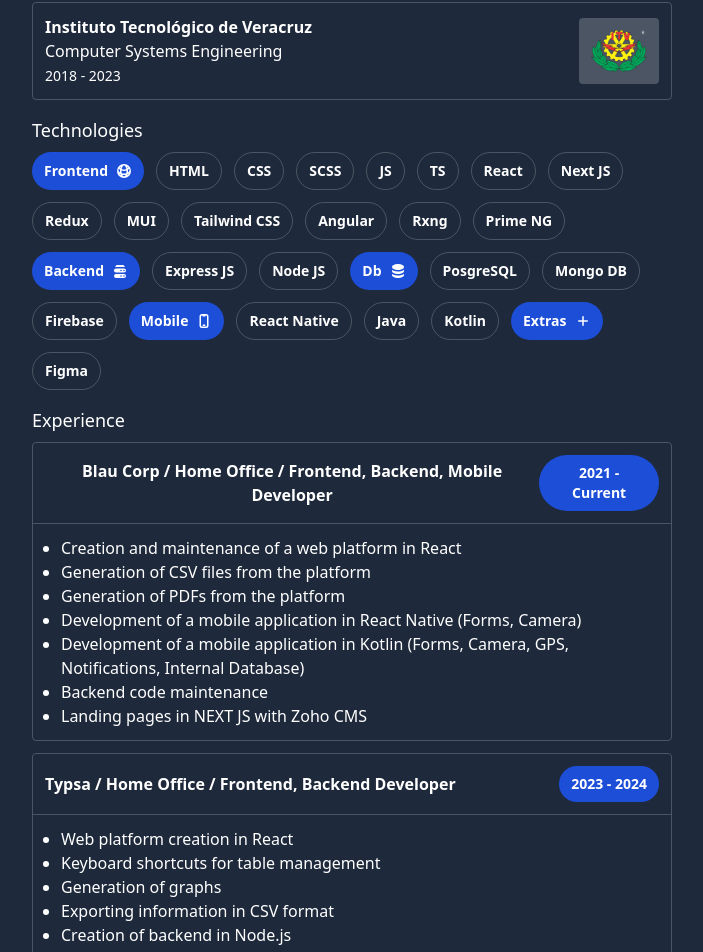
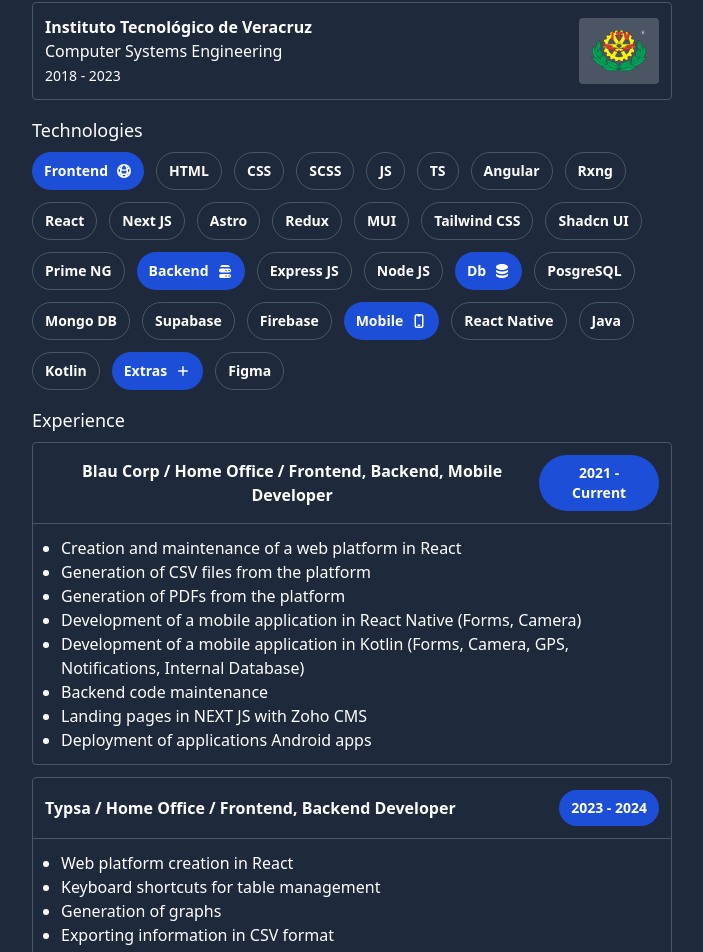
Before and after one commit to andrelizarandev/briefcase-2024-frontend, a Next.js app: page / in a window 1280 px wide. Shown: the part 334-1286 px from the top of the page, without its empty margins (288-991 px from the left). Built offline with nearby package versions, Linux system fonts and the light colour scheme; no server answers.

Commit message:
feat: información de tecnologías actualizada

```diff
--- a/src/app/page.tsx
+++ b/src/app/page.tsx
@@ -387,13 +387,15 @@
   { name:'SCSS' },
   { name:'JS' },
   { name:'TS' },
+  { name:'Angular' },
+  { name:'Rxng' },
   { name:'React' },
   { name:'Next JS' },
+  { name:'Astro' },
   { name:'Redux' },
   { name:'MUI' },
   { name:'Tailwind CSS' },
-  { name:'Angular' },
-  { name:'Rxng' },
+  { name:'Shadcn UI' },
   { name:'Prime NG' },
 
   { name:'Backend', icon:<ServerStackIcon className='h-4 w-4'/> },
@@ -403,6 +405,7 @@
   { name:'Db', icon:<CircleStackIcon className='h-4 w-4'/> },
   { name:'PosgreSQL' },
   { name:'Mongo DB' },
+  { name:'Supabase' },
   { name:'Firebase' },
 
   { name:'Mobile', icon:<DevicePhoneMobileIcon className='h-4 w-4'/> },
@@ -433,6 +436,7 @@
     "Development of a mobile application in Kotlin (Forms, Camera, GPS, Notifications, Internal Database)",
     "Backend code maintenance",
     "Landing pages in NEXT JS with Zoho CMS",
+    'Deployment of applications Android apps',
   ],
 };
 
```
